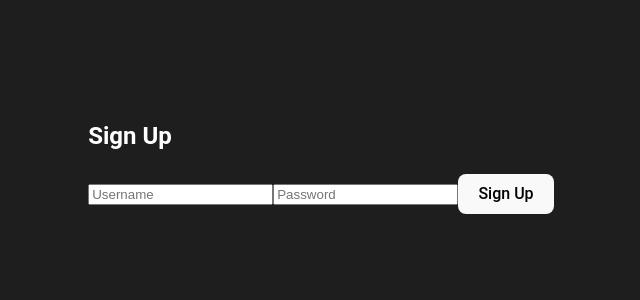
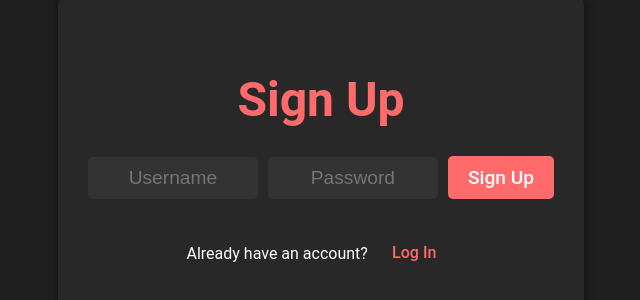
Before and after one commit to jaswanthg76/CandB_Auth, a React (Vite) app in the folder frontend/login/: page /signup in a window 1280 px wide. Shown: the part 244-544 px from the top of the page, without its empty margins (319-959 px from the left). Built offline with nearby package versions, Linux system fonts and the light colour scheme.

Commit message:
counters for win and loss

```diff
--- a/frontend/login/src/components/App.css
+++ b/frontend/login/src/components/App.css
@@ -1,4 +1,3 @@
-/* Body styling: dark theme and centered layout */
 body {
   margin: 0;
   padding: 0;
@@ -142,6 +141,10 @@ body {
   font-size: 1.2rem;
   cursor: pointer;
   transition: background-color 0.3s ease;
+
+  position: absolute;
+  top: 10px;
+  right: 10px;
 }
 
 /* Reset button hover effect */
--- /dev/null
+++ b/frontend/login/src/components/Signup.css
@@ -0,0 +1,62 @@
+/* Body styling: dark theme and centered layout */
+body {
+    margin: 0;
+    padding: 0;
+    font-family: 'Roboto', sans-serif;
+    background-color: #1e1e1e;
+    color: #ffffff;
+    display: flex;
+    justify-content: center;
+    align-items: center;
+    height: 100vh;
+  }
+
+  /* Main signup container */
+  .signup-container {
+    display: flex;
+    flex-direction: column;
+    align-items: center;
+    text-align: center;
+    background-color: #282828;
+    padding: 30px;
+    border-radius: 10px;
+    box-shadow: 0px 0px 10px rgba(0, 0, 0, 0.5);
+  }
+
+  /* Title styling */
+  .title {
+    font-size: 3rem;
+    margin-bottom: 20px;
+    color: #ff6b6b;
+  }
+
+  /* Input field styling */
+  .input-box {
+    padding: 10px;
+    font-size: 1.2rem;
+    border-radius: 5px;
+    border: none;
+    outline: none;
+    margin-bottom: 20px;
+    background-color: #333333;
+    color: #ffffff;
+    width: 250px;
+    text-align: center;
+  }
+
+  /* Submit button styling */
+  .guess-button {
+    padding: 10px 20px;
+    background-color: #ff6b6b;
+    color: #ffffff;
+    border: none;
+    border-radius: 5px;
+    font-size: 1.2rem;
+    cursor: pointer;
+    transition: background-color 0.3s ease;
+  }
+
+  /* Submit button hover effect */
+  .guess-button:hover {
+    background-color: #ff8787;
+  }
--- a/frontend/login/src/components/UpdateStats.jsx
+++ b/frontend/login/src/components/UpdateStats.jsx
@@ -1,7 +1,7 @@
 import React, { useEffect, useState } from 'react';
 import axios from 'axios'; // Make sure axios is imported
 
-const UpdateStats = ({ username, guesses }) => {
+const UpdateStats = ({ username, guesses,Boolwin }) => {
   console.log(username);
   console.log(guesses);
   const [message, setMessage] = useState('');
@@ -11,7 +11,8 @@ const UpdateStats = ({ username, guesses }) => {
     try {
       const response = await axios.post('http://127.0.0.1:8000/game_stats', {
         username,
-        guesses
+        guesses,
+        Boolwin
       });
 
       if (response.data.message) {
--- a/frontend/login/src/components/UserStats.jsx
+++ b/frontend/login/src/components/UserStats.jsx
@@ -1,11 +1,12 @@
 import React, { useEffect, useState } from 'react';
 import './UserStats.css'; // Import the CSS file
+import { useNavigate } from 'react-router-dom';
 
 const UserStats = () => {
   const [stats, setStats] = useState(null);
   const [loading, setLoading] = useState(true);
   const [error, setError] = useState(null);
-
+  const navigate = useNavigate();
   useEffect(() => {
     const username = localStorage.getItem('username');
     const fetchUserStats = async () => {
@@ -29,8 +30,12 @@ const UserStats = () => {
 
   return (
     <div className="user-stats-container">
+      <button className="stats-button" onClick={() => navigate("/welcome")}> back </button>
       <h2 className="user-stats-title">User Stats</h2>
-      <p className="stats-item">Games Played: <span className="stats-value">{stats.games_played}</span></p>
+      <p className="stats-item"> <span className="stats-value">User: {stats.username}</span></p>
+      {/* <p className="stats-item">Games Played: <span className="stats-value">{stats.games_played}</span></p> */}
+      <p className="stats-item"> won: <span className="stats-value">{stats.wins}</span> lost: <span className="stats-value">{stats.losses}</span></p>
+      {/* <p className="stats-item"> lost: <span className="stats-value">{stats.losses}</span></p> */}
       <p className="stats-item">Average Guesses: <span className="stats-value">{stats.avg_guesses.toFixed(2)}</span></p>
       <h3 className="guess-history-title">Guess History</h3>
       <ul className="guess-history-list">
--- a/frontend/login/src/components/game.jsx
+++ b/frontend/login/src/components/game.jsx
@@ -3,6 +3,9 @@ import './App.css'; // Import the CSS file for styles
 import cowImage from './images/cow.png'; // Import cow image
 import bullImage from './images/bull.png'; // Import bull image
 import UpdateStats from './UpdateStats';
+
+import { useNavigate } from 'react-router-dom';
+
 
 const generateNumber = () => {
   let digits = [];
@@ -40,10 +43,12 @@ const CowsAndBullsGame = () => {
   const [history, setHistory] = useState([]);
   const [attemptsLeft, setAttemptsLeft] = useState(5);
   const [message, setMessage] = useState('');
+  const [win,setWin] = useState(false);
 
   const guessCount=5-attemptsLeft;
   const username = localStorage.getItem('username');
 
+  const navigate = useNavigate();
 
   useEffect(() => {
     console.log("Secret Number: ", secretNumber); // For testing/debugging
@@ -63,6 +68,7 @@ const CowsAndBullsGame = () => {
 
     if (bulls === 3) {
       setMessage(`Congratulations! You guessed the number ${secretNumber}.`);
+      setWin(true);
     } else if (attemptsLeft - 1 === 0) {
       setMessage(`You lose! The correct number was ${secretNumber}.`);
     } else {
@@ -86,6 +92,7 @@ const CowsAndBullsGame = () => {
 
   return (
     <div className="game-container">
+      <button className="stats-button" onClick={() => navigate("/user_stats")}> Stats </button>
       <h1 className="title">Cows and Bulls Game</h1>
       <p className="description">Guess the 3-digit number (no repeated digits, first digit can't be 0).</p>
 
@@ -121,7 +128,7 @@ const CowsAndBullsGame = () => {
 
       <div className="button-container">
         {(message.includes('lose') || message.includes('Congratulations')) && (<>
-          <UpdateStats username={username} guesses={guessCount}> </UpdateStats>
+          <UpdateStats username={username} guesses={guessCount} Boolwin={win}> </UpdateStats>
           <button className="reset-button" onClick={resetGame}>Reset Game</button>
         </>
            )}
--- a/frontend/login/src/components/signup.jsx
+++ b/frontend/login/src/components/signup.jsx
@@ -1,18 +1,19 @@
 import axios from 'axios';
 import React, { useState } from 'react';
-import { useNavigate } from 'react-router-dom'; // Import useNavigate
+import { useNavigate } from 'react-router-dom';
+import './Signup.css'
 
 function SignUp() {
     const [username, setUsername] = useState('');
     const [password, setPassword] = useState('');
     const [error, setError] = useState('');
-    const [success, setSuccess] = useState('');  // New state for success messages
-    const navigate = useNavigate(); // Initialize useNavigate hook
+    const [success, setSuccess] = useState('');
+    const navigate = useNavigate();
 
     const handleSubmit = async (e) => {
         e.preventDefault();
-        setError(''); // Clear previous errors
-        setSuccess(''); // Clear previous success message
+        setError('');
+        setSuccess('');
 
         try {
             const response = await axios.post('http://localhost:8000/signup', {
@@ -20,38 +21,45 @@ function SignUp() {
                 password
             });
             if (response.data.message) {
-                setSuccess(response.data.message); // Set success message on successful sign up
-                 navigate('/login');
+                setSuccess(response.data.message);
+                navigate('/login');
             }
         } catch (err) {
-            // Display the error message returned from the server if available
             setError(err.response?.data?.detail || "Failed to sign up. Please try again.");
             console.error(err);
         }
     };
 
     return (
-        <div>
-            <h2>Sign Up</h2>
+        <div className="signup-container">
+            <h2 className="title">Sign Up</h2>
             <form onSubmit={handleSubmit}>
                 <input
                     type="text"
                     value={username}
                     onChange={(e) => setUsername(e.target.value)}
                     placeholder="Username"
-                    required // Ensure this field is filled
+                    className="input-box"
+                    required
                 />
                 <input
                     type="password"
                     value={password}
                     onChange={(e) => setPassword(e.target.value)}
                     placeholder="Password"
-                    required // Ensure this field is filled
+                    className="input-box"
+                    required
                 />
-                <button type="submit">Sign Up</button>
+                <button type="submit" className="guess-button">Sign Up</button>
             </form>
-            {success && <p style={{ color: 'green' }}>{success}</p>} {/* Success message */}
-            {error && <p style={{ color: 'red' }}>{error}</p>} {/* Error message */}
+            <p className="signup-prompt">
+                Already have an account?
+                <button onClick={() => navigate('/login')} className="signup-button">
+                    Log In
+                </button>
+            </p>
+            {success && <p style={{ color: 'green' }}>{success}</p>}
+            {error && <p style={{ color: 'red' }}>{error}</p>}
         </div>
     );
 }
--- a/frontend/login/src/components/welcome.jsx
+++ b/frontend/login/src/components/welcome.jsx
@@ -1,13 +1,13 @@
 import React from 'react';
 import CowsAndBullsGame from './game';
-import { useNavigate } from 'react-router-dom';
 function Welcome() {
 
-   const navigate = useNavigate();
+
     return (
         <div>
+
             <CowsAndBullsGame></CowsAndBullsGame>
-            <button className="stats-button" onClick={() => navigate("/user_stats")}> Stats </button>
+
         </div>
     );
 }
```
Also changed, not shown: 1 other file (tests, documents, lock files or other folders).
